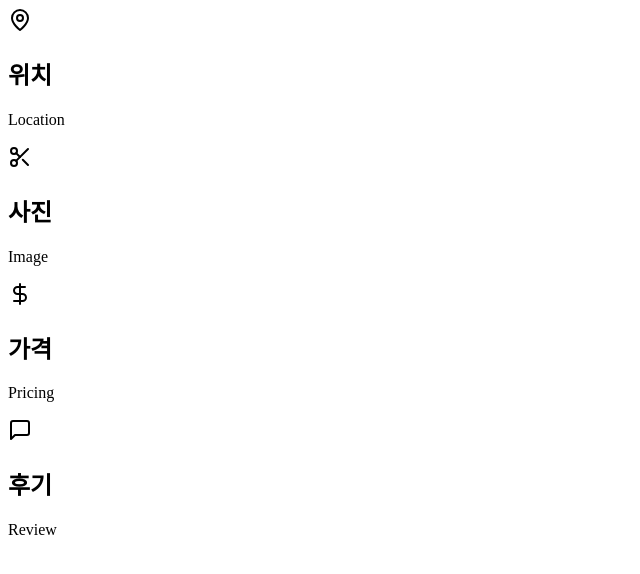
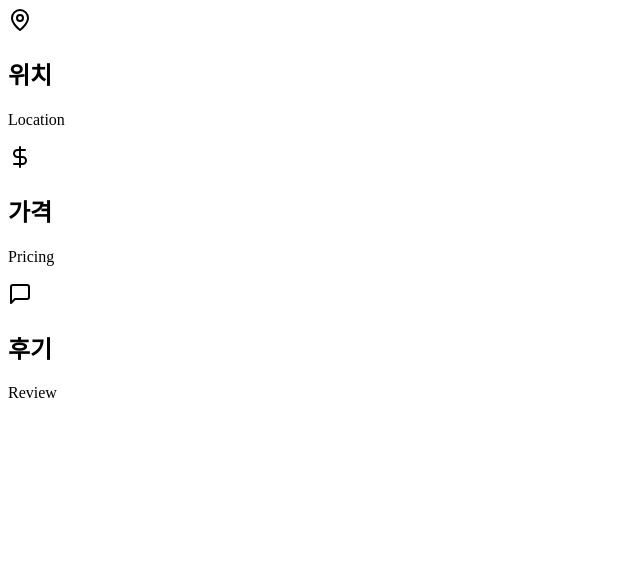
Before and after one commit to thswjddn0812-coder/portfolio_rose_hair, a Next.js app: page / in a window 1280 px wide. Shown: the top 574 px of the page, without its empty margins (0-640 px from the left). Built offline with nearby package versions, Linux system fonts and the light colour scheme.

Commit message:
section image delete

```diff
--- a/app/components/NavigationBar.tsx
+++ b/app/components/NavigationBar.tsx
@@ -1,7 +1,7 @@
 "use client";
 
 import React, { useState, useEffect } from "react";
-import { MapPin, Scissors, DollarSign, MessageSquare } from "lucide-react";
+import { MapPin, DollarSign, MessageSquare } from "lucide-react";
 
 interface NavigationBarProps {
   onNavigate: (sectionId: string) => void;
@@ -24,7 +24,7 @@ export default function NavigationBar({ onNavigate, heroVisible = false }: Navig
       }
 
       // 현재 활성 섹션 감지
-      const sections = ["gallery", "pricing", "location", "reviews"];
+      const sections = ["pricing", "location", "reviews"];
       const scrollPosition = window.scrollY + 150;
 
       for (const sectionId of sections) {
@@ -48,7 +48,6 @@ export default function NavigationBar({ onNavigate, heroVisible = false }: Navig
 
   const navItems = [
     { id: "location", label: "위치", icon: MapPin },
-    { id: "gallery", label: "사진", icon: Scissors },
     { id: "pricing", label: "가격", icon: DollarSign },
     { id: "reviews", label: "후기", icon: MessageSquare },
   ];
--- a/app/page.tsx
+++ b/app/page.tsx
@@ -4,7 +4,6 @@ import React, { useState, useEffect } from "react";
 import { motion } from "framer-motion";
 import {
   MapPin,
-  Scissors,
   DollarSign,
   Phone,
   Clock,
@@ -48,26 +47,12 @@ export default function Home() {
       overlayBg: "bg-black/90",
       gradientFrom: "from-black/90",
       sectionId: "location",
-      heightClasses: "h-[25vh] md:h-full",
+      heightClasses: "h-[33vh] md:h-full",
       borderClasses:
         "border-x md:border-x border-white border-y md:border-y-0",
     },
     {
       index: 1,
-      imageSrc: "/gallery2.png",
-      imageAlt: "미용실 갤러리",
-      icon: Scissors,
-      title: "사진",
-      subtitle: "Image",
-      overlayBg: "bg-black/90",
-      gradientFrom: "from-black/90",
-      sectionId: "gallery",
-      heightClasses: "h-[25vh] md:h-full",
-      borderClasses:
-        "border-x md:border-x border-white border-y md:border-y-0",
-    },
-    {
-      index: 2,
       imageSrc: "/price.png",
       imageAlt: "미용실 가격",
       icon: DollarSign,
@@ -76,12 +61,12 @@ export default function Home() {
       overlayBg: "bg-black/90",
       gradientFrom: "from-black/90",
       sectionId: "pricing",
-      heightClasses: "h-[25vh] md:h-full",
+      heightClasses: "h-[33vh] md:h-full",
       borderClasses:
         "border-x md:border-x border-white border-y md:border-y-0",
     },
     {
-      index: 3,
+      index: 2,
       imageSrc: "/reviews.png",
       imageAlt: "미용실 후기",
       icon: MessageSquare,
@@ -90,7 +75,7 @@ export default function Home() {
       overlayBg: "bg-black/90",
       gradientFrom: "from-black/90",
       sectionId: "reviews",
-      heightClasses: "h-[25vh] md:h-full",
+      heightClasses: "h-[33vh] md:h-full",
       borderClasses:
         "border-x md:border-x border-white border-y md:border-y-0",
     },
@@ -278,9 +263,9 @@ export default function Home() {
 
   const getWidth = (index: number) => {
     if (isMobile) return "100%";
-    if (hoveredSection === null) return "25%";
-    if (hoveredSection === index) return "40%";
-    return "20%";
+    if (hoveredSection === null) return "33.33%";
+    if (hoveredSection === index) return "50%";
+    return "25%";
   };
 
   const handleGalleryPrevious = () => {
```
